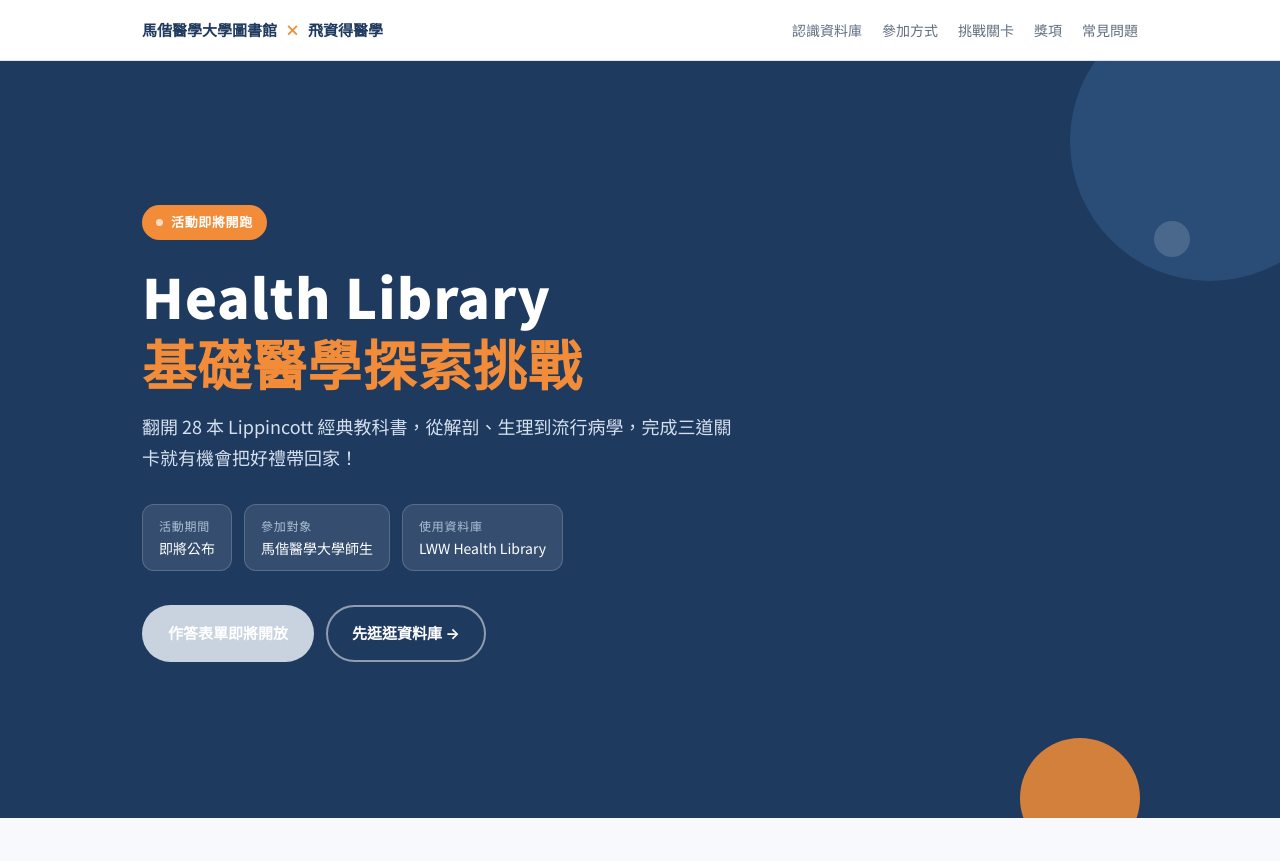
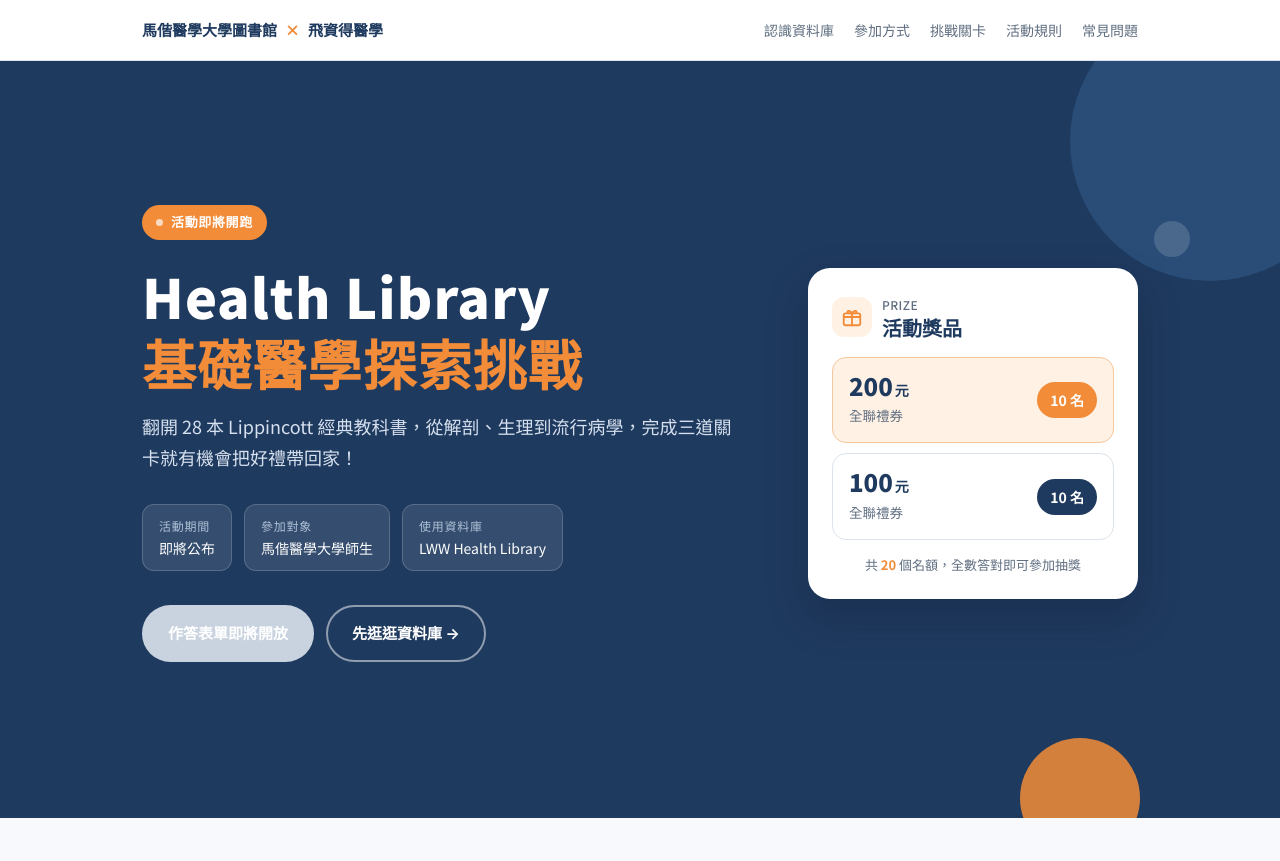
Before and after one commit to emilychen1212/2026mmu-healthlibrary, a plain HTML site: page index.html in a window 1280 px wide. Shown: the top 861 px of the page. Drawn offline with Linux system fonts and the light colour scheme.

Commit message:
首頁加入獎品（全聯禮券），移除獎項區與聯絡窗口 FAQ
Co-Authored-By: Claude Opus 5.5 <noreply@anthropic.com>

```diff
--- a/index.html
+++ b/index.html
@@ -55,6 +55,22 @@
   .deco.b{width:120px;height:120px;background:var(--orange);right:140px;bottom:-40px;opacity:.85}
   .deco.c{width:36px;height:36px;background:#fff;right:90px;top:160px;opacity:.15}
   @media(max-width:720px){.deco.a{width:180px;height:180px}.deco.b{right:30px}}
+  .hero-grid{display:grid;grid-template-columns:minmax(0,1fr) 330px;gap:40px;align-items:center}
+  @media(max-width:880px){.hero-grid{grid-template-columns:1fr;gap:36px}}
+  .gift{background:var(--white);color:var(--ink);border-radius:22px;padding:26px 24px 22px;box-shadow:0 18px 40px rgba(10,25,45,.28)}
+  .gift-head{display:flex;align-items:center;gap:10px;margin-bottom:16px}
+  .gift-head .ico{width:40px;height:40px;border-radius:12px;background:var(--orange-soft);display:grid;place-items:center;flex:none}
+  .gift-head h2{font-size:20px;margin:0;line-height:1.3}
+  .gift-head small{display:block;font-size:12px;color:var(--muted);font-weight:500;letter-spacing:.04em}
+  .gift-item{display:flex;align-items:center;justify-content:space-between;gap:12px;border:1px solid var(--line);border-radius:14px;padding:14px 16px;margin-top:10px}
+  .gift-item.top{background:var(--orange-soft);border-color:#F6C79C}
+  .gift-item .name{font-size:13.5px;color:var(--muted);line-height:1.4}
+  .gift-item .amt{display:block;font-size:24px;font-weight:900;color:var(--navy);line-height:1.2}
+  .gift-item .amt span{font-size:14px;font-weight:700;margin-left:2px}
+  .gift-item .qty{flex:none;background:var(--navy);color:#fff;font-weight:700;font-size:14px;padding:6px 13px;border-radius:999px}
+  .gift-item.top .qty{background:var(--orange)}
+  .gift-total{margin-top:14px;font-size:13px;color:var(--muted);text-align:center}
+  .gift-total b{color:var(--orange)}
 
   section{padding:72px 0}
   .eyebrow{color:var(--orange);font-weight:700;font-size:13px;letter-spacing:.14em}
@@ -91,9 +107,8 @@
   .bonus b{color:#C2621A}
   .bonus p{color:var(--ink);font-size:14.5px}
 
-  /* prize */
-  .prize{display:grid;grid-template-columns:1.2fr 1fr;gap:22px;align-items:stretch;margin-top:30px}
-  @media(max-width:820px){.prize{grid-template-columns:1fr}}
+  /* rules */
+  .rules{margin-top:26px;max-width:720px}
   .card{background:var(--white);border:1px solid var(--line);border-radius:var(--r);padding:28px}
   .card.navy{background:var(--navy);color:#fff;border:none}
   .card.navy h3{color:#fff}
@@ -126,7 +141,7 @@
       <a href="#about">認識資料庫</a>
       <a href="#how">參加方式</a>
       <a href="#levels">挑戰關卡</a>
-      <a href="#prize">獎項</a>
+      <a href="#rules">活動規則</a>
       <a href="#faq">常見問題</a>
     </nav>
   </div>
@@ -134,7 +149,8 @@
 
 <section class="hero">
   <span class="deco a"></span><span class="deco b"></span><span class="deco c"></span>
-  <div class="wrap">
+  <div class="wrap hero-grid">
+   <div>
     <span class="tag"><span class="dot"></span><span id="statusText">活動即將開跑</span></span>
     <h1>Health Library<br><em>基礎醫學探索挑戰</em></h1>
     <p class="lead">翻開 28 本 Lippincott 經典教科書，從解剖、生理到流行病學，完成三道關卡就有機會把好禮帶回家！</p>
@@ -147,6 +163,22 @@
       <a class="btn btn-orange" id="formBtn" href="#" aria-disabled="true">作答表單即將開放</a>
       <a class="btn btn-ghost" id="dbBtn" href="https://integratedsciences.lwwhealthlibrary.com/index.aspx" target="_blank" rel="noopener">先逛逛資料庫 →</a>
     </div>
+   </div>
+    <aside class="gift" aria-label="活動獎品">
+      <div class="gift-head">
+        <div class="ico"><svg width="22" height="22" viewBox="0 0 24 24" fill="none" stroke="#F28C38" stroke-width="2" stroke-linecap="round" stroke-linejoin="round"><rect x="3" y="8" width="18" height="13" rx="2"/><path d="M3 12h18M12 8v13"/><path d="M12 8c-1.5-3-5-3.5-5-1.2C7 8 9.5 8 12 8zM12 8c1.5-3 5-3.5 5-1.2C17 8 14.5 8 12 8z"/></svg></div>
+        <div><small>PRIZE</small><h2>活動獎品</h2></div>
+      </div>
+      <div class="gift-item top">
+        <div><span class="amt">200<span>元</span></span><span class="name">全聯禮券</span></div>
+        <span class="qty">10 名</span>
+      </div>
+      <div class="gift-item">
+        <div><span class="amt">100<span>元</span></span><span class="name">全聯禮券</span></div>
+        <span class="qty">10 名</span>
+      </div>
+      <p class="gift-total">共 <b>20</b> 個名額，全數答對即可參加抽獎</p>
+    </aside>
   </div>
 </section>
 
@@ -220,18 +252,12 @@
   </div>
 </section>
 
-<section id="prize">
+<section id="rules">
   <div class="wrap">
-    <div class="eyebrow">PRIZE</div>
-    <h2>活動獎項</h2>
-    <div class="prize">
-      <div class="card navy">
-        <h3>精美好禮</h3>
-        <span class="soon">即將公布</span>
-        <p style="margin-top:8px">獎項與名額將於活動開跑時公布，敬請期待！</p>
-      </div>
+    <div class="eyebrow">RULES</div>
+    <h2>活動規則</h2>
+    <div class="rules">
       <div class="card">
-        <h3>活動規則</h3>
         <ul>
           <li>活動期間內送出表單且全數答對者，即具抽獎資格</li>
           <li>每人限參加一次，請填寫正確聯絡資料以便通知</li>
@@ -249,7 +275,6 @@
     <h2>常見問題</h2>
     <details><summary>在校外可以使用 Health Library 嗎？</summary><p>可以，請依圖書館提供的校外連線方式（如 VPN 或代理伺服器）登入後再進入資料庫，詳情請洽圖書館。</p></details>
     <details><summary>題目一定要用資料庫才能回答嗎？</summary><p>題目設計都可以在 Health Library 中找到答案，建議直接進資料庫搜尋，順便熟悉平台功能。</p></details>
-    <details><summary>活動問題要問誰？</summary><p>請洽馬偕醫學大學圖書館，或飛資得醫學資訊活動窗口。</p></details>
   </div>
 </section>
 
```
